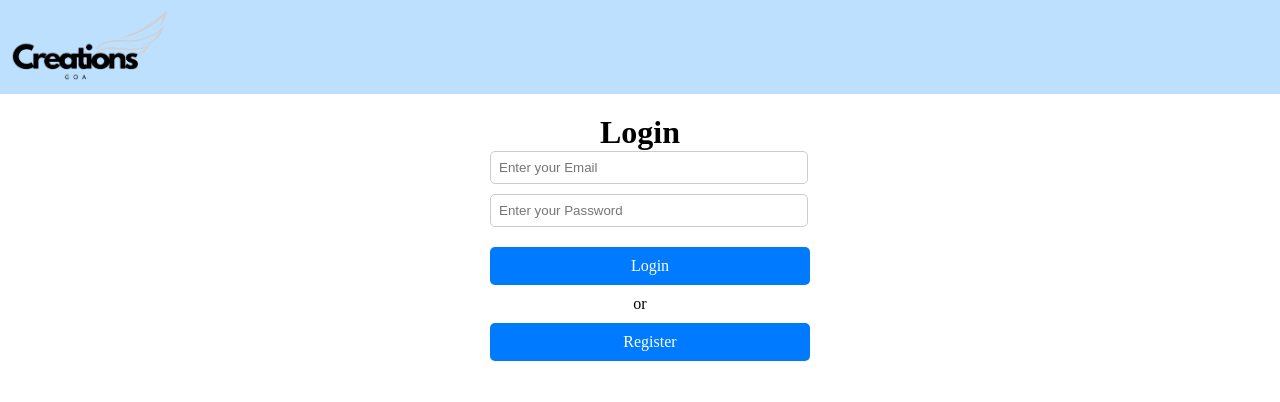
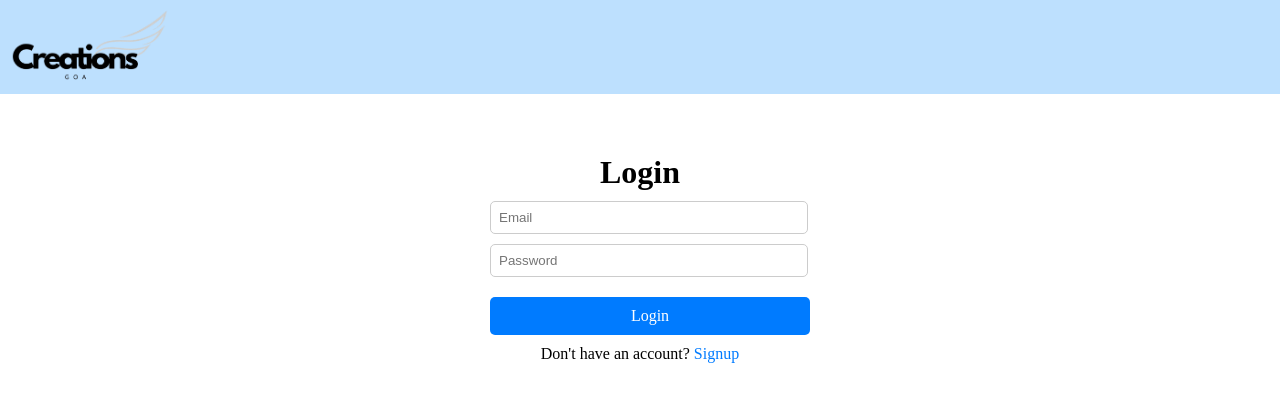
Before and after one commit to roydendsouza31/EventPlanningPlatform, a React (Create React App) app in the folder Frontend/epp_app/: page /login in a window 1280 px wide. Shown: the top 402 px of the page. Built offline with nearby package versions, Linux system fonts and the light colour scheme; the HTML template or start-up script is replaced by a standard one.

Commit message:
Fixed CSS

```diff
--- a/Frontend/epp_app/src/components/login/login.css
+++ b/Frontend/epp_app/src/components/login/login.css
@@ -5,11 +5,12 @@
   margin: auto;
   padding: 20px;
   border-radius: 5px;
-
+  margin-top: 30px;
 }
 
 .login h1 {
   text-align: center;
+  padding: 10px;
 }
 
 .login input {
@@ -40,3 +41,13 @@
   text-align: center;
   margin-top: 10px;
 }
+
+.login p {
+  text-align: center;
+  margin-top: 10px;
+}
+
+.login p a {
+  color: #007bff; /* Blue color */
+  text-decoration: none; /* Remove underline */
+}
--- a/Frontend/epp_app/src/components/login/login.js
+++ b/Frontend/epp_app/src/components/login/login.js
@@ -2,6 +2,7 @@ import React, { useState } from "react";
 import "./login.css";
 import axios from "axios";
 import { useNavigate } from "react-router-dom";
+import { Link } from "react-router-dom";
 
 const Login = ({ onLogin }) => {
   const navigate = useNavigate();
@@ -28,7 +29,7 @@ const Login = ({ onLogin }) => {
         .then((res) => {
           if (res.status === 200) {
             onLogin(); // Update authentication state
-            navigate('/');
+            navigate("/");
           }
         })
         .catch((error) => {
@@ -43,15 +44,15 @@ const Login = ({ onLogin }) => {
     <div className="login">
       <h1>Login</h1>
       <input
-        type="text"
-        placeholder="Enter your Email"
+        type="email"
+        placeholder="Email"
         name="email"
         value={user.email}
         onChange={handleChange}
       />
       <input
         type="password"
-        placeholder="Enter your Password"
+        placeholder="Password"
         name="password"
         value={user.password}
         onChange={handleChange}
@@ -59,10 +60,9 @@ const Login = ({ onLogin }) => {
       <div className="button" onClick={login}>
         Login
       </div>
-      <div>or</div>
-      <div className="button" onClick={() => navigate("/signup")}>
-        Register
-      </div>
+      <p>
+        Don't have an account? <Link to="/signup">Signup</Link>
+      </p>
     </div>
   );
 };
--- a/Frontend/epp_app/src/components/signup/signup.js
+++ b/Frontend/epp_app/src/components/signup/signup.js
@@ -1,12 +1,10 @@
 import React, { useState } from "react";
 import axios from "axios";
 import "./signup.css";
-import {Link} from "react-router-dom"
-
+import { Link } from "react-router-dom";
 import { useNavigate } from "react-router-dom";
 
 const Signup = () => {
-
   const navigate = useNavigate();
   const [user, setUser] = useState({
     firstname: "",
@@ -26,14 +24,15 @@ const Signup = () => {
 
   const register = (e) => {
     e.preventDefault();
-    const { name, surname, email, password, confirmPassword } = user;
+    const { name, surname, email, password } = user;
     if (name && surname && email && password) {
-      axios.post("http://localhost:3000/signup", user)
-        .then(res => {
+      axios
+        .post("http://localhost:3000/signup", user)
+        .then((res) => {
           console.log(res.data);
-          navigate("/login")
+          navigate("/login");
         })
-        .catch(error => {
+        .catch((error) => {
           console.error("Error signing up:", error);
         });
     } else {
@@ -41,12 +40,11 @@ const Signup = () => {
     }
   };
 
-
   return (
     <div className="signup">
-     {console.log(user)}
+      {console.log(user)}
       <h1>Sign Up</h1>
-      <form >
+      <form>
         <input
           type="text"
           name="name"
```
Lines whose indentation alone changed are shown as unchanged.
